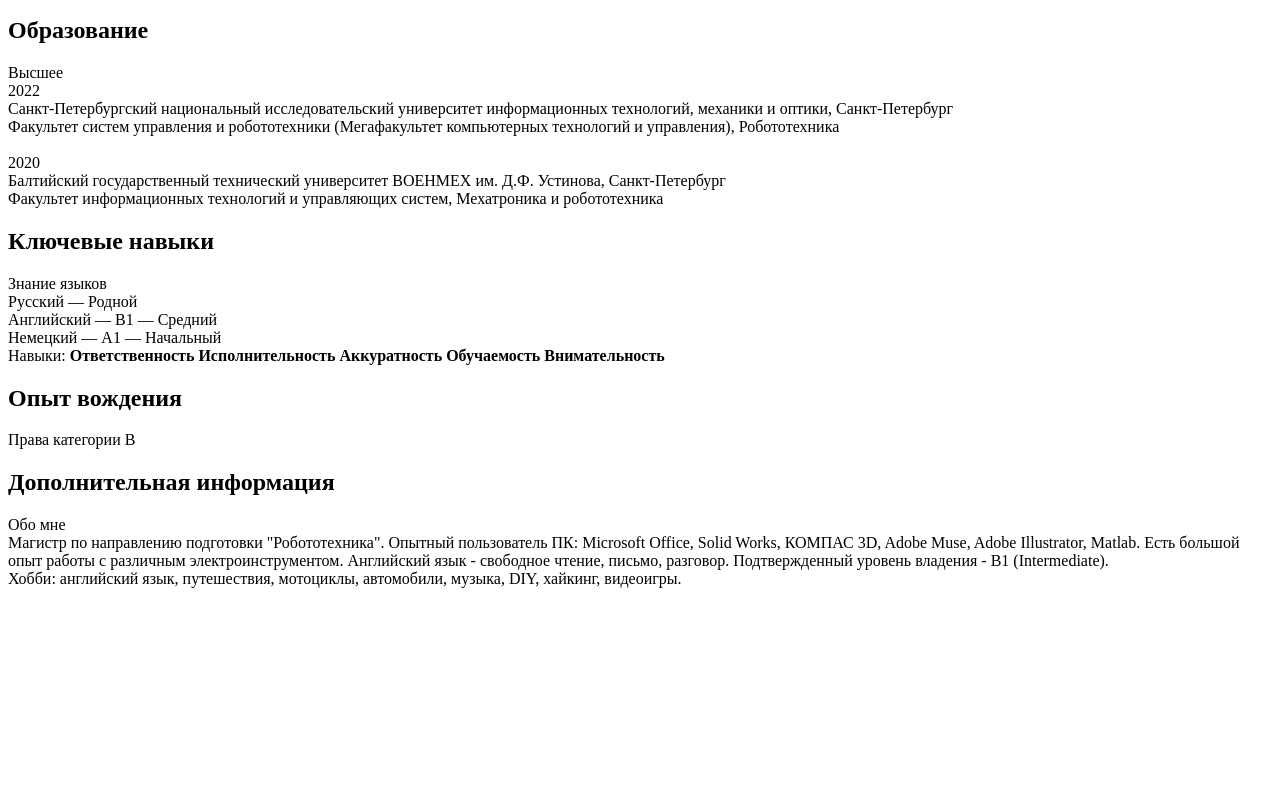
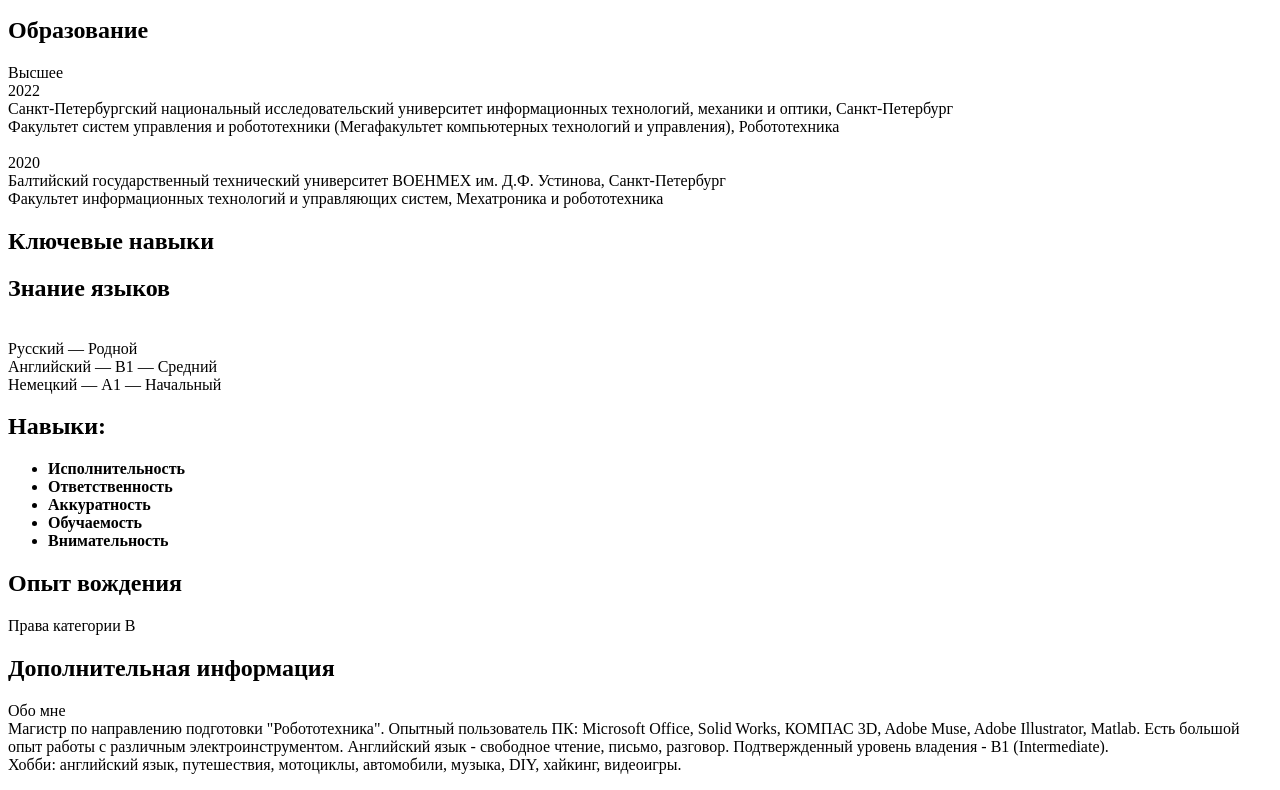
Before and after one commit to volianskii/hexlet-git, a plain HTML site: page index.html in a window 1280 px wide. Shown: the part 678-1468 px from the top of the page. Before the commit the page ends 1282 px from the top, so only its background shows below. Drawn offline with Linux system fonts and the light colour scheme.

Commit message:
updated portfolio in index.html

```diff
--- a/index.html
+++ b/index.html
@@ -58,11 +58,19 @@
   </section>
   <section>
     <h1>Ключевые навыки</h1>
-    <p>Знание языков<br>
+    <p><h2>Знание языков</h2><br>
       Русский — Родной<br>
       Английский — B1 — Средний<br>
       Немецкий — A1 — Начальный<br>
-      Навыки: <b>Ответственность Исполнительность Аккуратность Обучаемость Внимательность</b></p>
+      <h2>Навыки:</h2>
+      <b><ul>
+          <li>Исполнительность</li>
+          <li>Ответственность</li>
+          <li>Аккуратность</li>
+          <li>Обучаемость</li>
+          <li>Внимательность</li>
+        </ul></b>
+    </p>
   </section>
   <section>
     <h1>Опыт вождения</h1>
```
